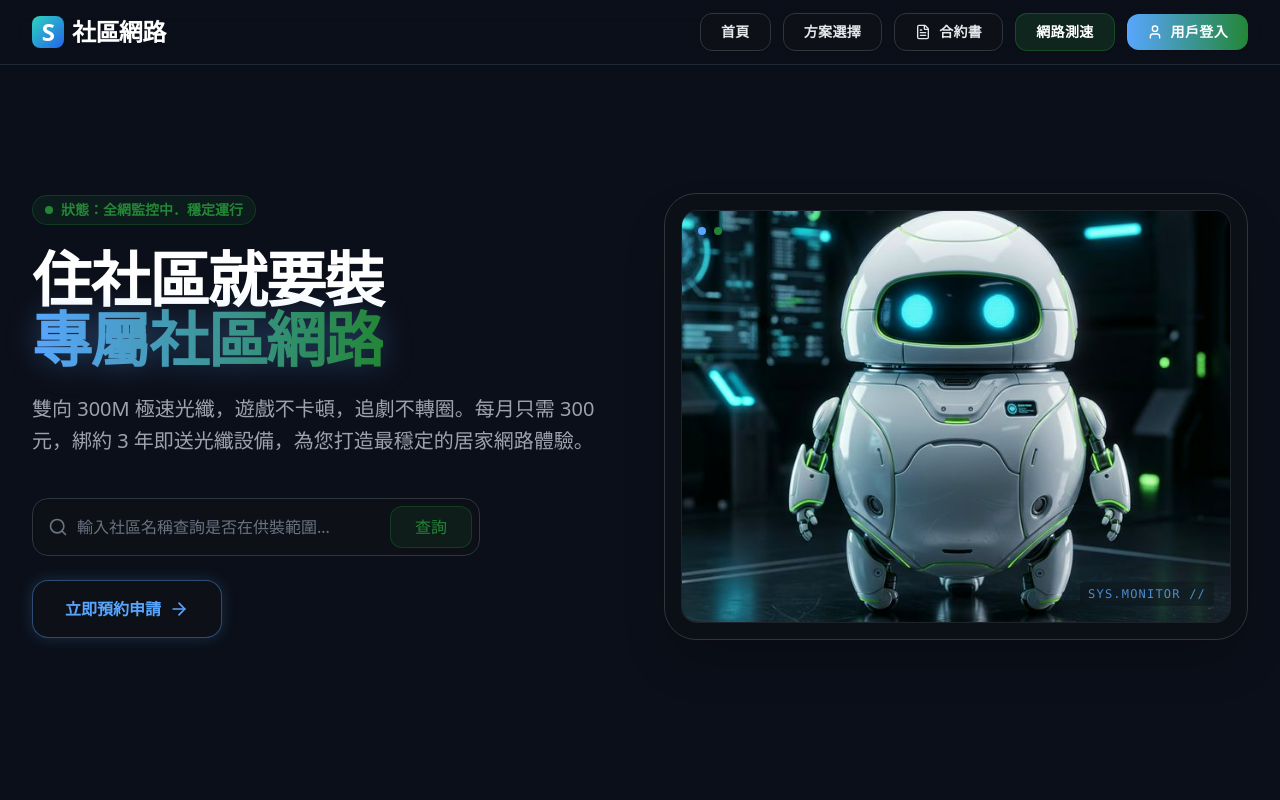
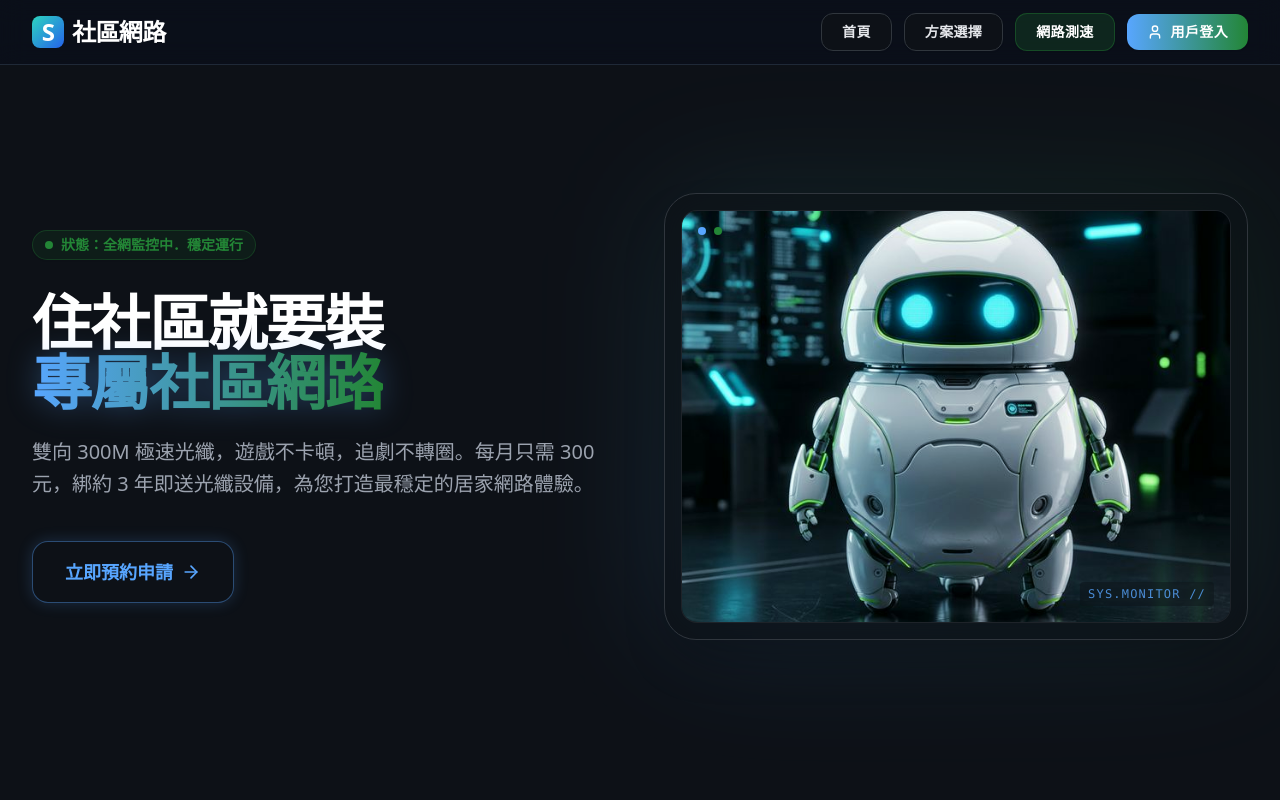
Before and after one commit to ianhuang110/fiber-network, a React (Vite) app: page /#/ in a window 1280 px wide. Shown: the top 800 px of the page. Built offline with nearby package versions, Linux system fonts and the light colour scheme.

Commit message:
調整首頁版面

```diff
--- a/src/App.tsx
+++ b/src/App.tsx
@@ -4,11 +4,10 @@ import ApplicationFlow from './pages/ApplicationFlow';
 import UserPortal from './pages/UserPortal';
 import { useState } from 'react';
 import { motion, AnimatePresence } from 'framer-motion';
-import { X, FileText, Download, User } from 'lucide-react';
+import { X, User } from 'lucide-react';
 
 function App() {
   const [showPlanModal, setShowPlanModal] = useState(false);
-  const [showContractModal, setShowContractModal] = useState(false);
   return (
     <Router>
       <div className="min-h-screen flex flex-col font-sans bg-[#0B0F19] text-gray-200">
@@ -33,13 +32,6 @@ function App() {
                 className="px-5 py-2 bg-[#0D1117] border border-[#30363D] hover:border-[#58A6FF]/60 hover:text-[#58A6FF] hover:bg-[#58A6FF]/5 text-gray-200 rounded-xl transition-all shadow-sm tracking-wide"
               >
                 方案選擇
-              </button>
-              <button
-                onClick={() => setShowContractModal(true)}
-                className="px-5 py-2 bg-[#0D1117] border border-[#30363D] hover:border-[#14B8A6]/60 hover:text-[#14B8A6] hover:bg-[#14B8A6]/5 text-gray-200 rounded-xl transition-all shadow-sm tracking-wide flex items-center gap-2 hidden sm:flex"
-              >
-                <FileText size={16} />
-                合約書
               </button>
               <a
                 href="https://speed.cloudflare.com/"
@@ -134,60 +126,6 @@ function App() {
           )}
         </AnimatePresence>
 
-        {/* Global Contract PDF Modal */}
-        <AnimatePresence>
-          {showContractModal && (
-            <motion.div
-              initial={{ opacity: 0 }} animate={{ opacity: 1 }} exit={{ opacity: 0 }}
-              className="fixed inset-0 z-[100] flex items-center justify-center p-4 sm:p-6 bg-black/80 backdrop-blur-sm"
-              onClick={() => setShowContractModal(false)}
-            >
-              <motion.div
-                initial={{ scale: 0.95, opacity: 0, y: 20 }} animate={{ scale: 1, opacity: 1, y: 0 }} exit={{ scale: 0.95, opacity: 0, y: 20 }}
-                onClick={(e) => e.stopPropagation()}
-                className="bg-[#131B2F] rounded-3xl w-full max-w-5xl h-[85vh] sm:h-[90vh] shadow-2xl flex flex-col border border-gray-800 overflow-hidden relative"
-              >
-                <div className="flex items-center justify-between px-6 py-4 border-b border-gray-800 bg-[#0B0F19]">
-                  <h3 className="text-xl font-bold text-white flex items-center gap-2">
-                    <FileText className="text-[#58A6FF]" size={20} />
-                    中華電信合約書
-                  </h3>
-                  <div className="flex items-center gap-3">
-                    <a
-                      href="/contract.pdf"
-                      download="中華電信社區網路合約書.pdf"
-                      className="px-4 py-1.5 bg-[#131B2F] border border-[#30363D] hover:border-[#58A6FF]/60 hover:bg-[#58A6FF]/10 text-gray-300 hover:text-[#58A6FF] rounded-lg transition-colors text-sm font-semibold flex items-center gap-2 shadow-sm"
-                    >
-                      <Download size={16} />
-                      <span className="hidden sm:inline">下載 PDF</span>
-                    </a>
-                    <button
-                      onClick={() => setShowContractModal(false)}
-                      className="p-2 text-gray-400 hover:text-white hover:bg-gray-800 rounded-full transition-colors"
-                    >
-                      <X size={24} />
-                    </button>
-                  </div>
-                </div>
-                <div className="flex-1 bg-gray-900 overflow-hidden relative">
-                  <div className="absolute inset-0 flex flex-col items-center justify-center p-8 text-center pointer-events-none z-0">
-                    <FileText className="text-gray-700 w-24 h-24 mb-4" />
-                    <p className="text-gray-500 font-medium text-lg">載入合約文件...</p>
-                    <p className="text-gray-600 mt-2 text-sm max-w-sm">
-                      (預設將讀取 public 資料夾下的 contract.pdf，若無法顯示請確認檔案路徑是否正確)
-                    </p>
-                  </div>
-
-                  <iframe
-                    src="/contract.pdf"
-                    className="w-full h-full relative z-10 border-0 bg-transparent"
-                    title="中華電信合約書"
-                  />
-                </div>
-              </motion.div>
-            </motion.div>
-          )}
-        </AnimatePresence>
       </div>
     </Router>
   );
--- a/src/pages/Home.tsx
+++ b/src/pages/Home.tsx
@@ -1,56 +1,23 @@
-import { ArrowRight, ArrowDownUp, Zap, Users, Search, CheckCircle2, X } from 'lucide-react';
+import { ArrowRight, ArrowDownUp, Zap, Users, CheckCircle2, X, FileText, Download } from 'lucide-react';
 import { useNavigate } from 'react-router-dom';
-import { motion } from 'framer-motion';
+import { motion, AnimatePresence } from 'framer-motion';
 import { useState } from 'react';
 
 export default function Home() {
   const navigate = useNavigate();
-  const [searchQuery, setSearchQuery] = useState('');
-  const [searchResult, setSearchResult] = useState<any>(null);
-  const [isSearching, setIsSearching] = useState(false);
-  const [showDropdown, setShowDropdown] = useState(false);
-
-  const handleSearch = async () => {
-    if (!searchQuery.trim()) {
-      alert('請先輸入社區名稱');
-      setSearchResult(null);
-      setShowDropdown(false);
-      return;
-    }
-
-    setIsSearching(true);
-    setShowDropdown(true);
-
-    try {
-      const response = await fetch(`http://localhost:3001/api/coverage?q=${encodeURIComponent(searchQuery)}`);
-      const data = await response.json();
-      setSearchResult(data);
-    } catch (error) {
-      console.error('Search API error:', error);
-      setSearchResult({ error: true, message: '系統連線異常，請稍後再試。' });
-    } finally {
-      setIsSearching(false);
-    }
-  };
+  const [showContractModal, setShowContractModal] = useState(false);
 
   return (
     <div className="flex flex-col flex-1">
-      {/* Hero Section */}
-      <section className="relative pt-32 pb-40 overflow-hidden">
-        {/* Deep background color (#0D1117) */}
-        <div className="absolute inset-0 bg-[#0D1117] -z-30"></div>
-
-        {/* Technological Pulse Grid (#30363D) */}
+      {/* Top Welcome Section */}
+      <section className="relative pt-32 pb-40 overflow-hidden bg-[#0D1117]">
         <div className="absolute inset-0 -z-20 bg-[linear-gradient(to_right,#30363D_1px,transparent_1px),linear-gradient(to_bottom,#30363D_1px,transparent_1px)] bg-[size:3rem_3rem] [mask-image:radial-gradient(ellipse_80%_60%_at_50%_0%,#000_80%,transparent_100%)] opacity-80"></div>
 
-        {/* Pulsing Light Nodes (Data Blue #58A6FF & Running Green #238636) */}
-        <div className="absolute top-[10%] left-[20%] w-[400px] h-[400px] bg-[#58A6FF]/15 rounded-full blur-[100px] mix-blend-screen animate-pulse -z-10"></div>
+        {/* Pulsing Light Nodes */}
+        <div className="absolute top-[10%] left-[20%] w-[400px] h-[400px] bg-[#58A6FF]/10 rounded-full blur-[100px] mix-blend-screen animate-pulse -z-10"></div>
         <div className="absolute bottom-[0%] right-[15%] w-[500px] h-[500px] bg-[#238636]/10 rounded-full blur-[120px] mix-blend-screen animate-pulse -z-10" style={{ animationDelay: '2s', animationDuration: '5s' }}></div>
 
-        {/* Scanline Overlay */}
-        <div className="absolute inset-0 -z-10 pointer-events-none mix-blend-overlay opacity-30" style={{ backgroundImage: 'linear-gradient(transparent 50%, rgba(0,0,0,0.2) 50%)', backgroundSize: '100% 4px' }}></div>
-
-        <div className="max-w-7xl mx-auto px-4 sm:px-6 lg:px-8 relative">
+        <div className="max-w-7xl mx-auto px-4 sm:px-6 lg:px-8 relative z-10">
           <div className="grid lg:grid-cols-2 gap-12 items-center">
             <motion.div
               initial={{ opacity: 0, y: 30 }}
@@ -65,79 +32,20 @@ export default function Home() {
                 </span>
                 狀態：全網監控中．穩定運行
               </div>
-              <h1 className="text-5xl lg:text-6xl font-extrabold text-white tracking-tight leading-tight mb-6">
+              <h1 className="text-5xl lg:text-6xl font-extrabold text-white tracking-tight leading-tight mb-6 mt-2">
                 住社區就要裝<br/>
                 <span className="text-transparent bg-clip-text bg-gradient-to-r from-[#58A6FF] to-[#238636] drop-shadow-[0_0_15px_rgba(88,166,255,0.3)]">
                   專屬社區網路
                 </span>
               </h1>
+
               <p className="text-xl text-gray-400 mb-10 leading-relaxed font-light">
                 雙向 300M 極速光纖，遊戲不卡頓，追劇不轉圈。每月只需 300 元，綁約 3 年即送光纖設備，為您打造最穩定的居家網路體驗。
               </p>
 
-              <div className="space-y-6">
-                {/* 1. 供裝/社區查詢框 */}
-                <div className="w-full max-w-md z-50">
-                  <div className="relative group">
-                    <div className="absolute inset-0 bg-gradient-to-r from-[#58A6FF]/20 to-[#238636]/20 rounded-2xl blur-lg opacity-0 group-focus-within:opacity-100 transition-opacity duration-500 -z-10"></div>
-                    <div className="absolute inset-y-0 left-0 pl-4 flex items-center pointer-events-none">
-                      <Search className="h-5 w-5 text-gray-500 group-focus-within:text-[#58A6FF] transition-colors" />
-                    </div>
-                    <input
-                      type="text"
-                      value={searchQuery}
-                      onChange={(e) => {
-                        setSearchQuery(e.target.value);
-                        if (e.target.value === '') {
-                          setShowDropdown(false);
-                          setSearchResult(null);
-                        }
-                      }}
-                      onKeyDown={(e) => {
-                        if (e.key === 'Enter') handleSearch();
-                      }}
-                      placeholder="輸入社區名稱查詢是否在供裝範圍..."
-                      className="w-full pl-11 pr-24 py-4 bg-[#0D1117] border border-[#30363D] focus:border-[#58A6FF]/50 text-white rounded-2xl outline-none placeholder-gray-500 shadow-inner transition-colors"
-                    />
               <button
-                      onClick={handleSearch}
-                      className="absolute right-2 top-2 bottom-2 px-6 bg-[#238636]/10 hover:bg-[#238636] text-[#238636] hover:text-white font-medium rounded-xl transition-all border border-[#238636]/30"
-                    >
-                      查詢
-                    </button>
-                  </div>
-
-                  {/* Dropdown Result */}
-                  {(showDropdown && (isSearching || searchResult)) && (
-                    <div className="mt-4 w-full bg-[#0D1117]/95 backdrop-blur-xl border border-[#30363D] rounded-2xl shadow-xl overflow-hidden animate-in fade-in slide-in-from-top-2 duration-300">
-                      <div className="p-4">
-                        {isSearching ? (
-                          <div className="flex items-center gap-3 text-gray-400 font-medium">
-                            <div className="w-4 h-4 rounded-full border-2 border-[#58A6FF] border-t-transparent animate-spin"></div>
-                            連線內部資料庫與外部線路系統中...
-                          </div>
-                        ) : searchResult ? (
-                          <div className={`p-4 rounded-xl border ${searchResult.error || (!searchResult.hasCoverage && searchResult.source === 'external_scraper') ? 'bg-red-900/10 border-red-500/30 text-red-400' : 'bg-[#238636]/10 border-[#238636]/30 text-[#238636] shadow-[0_0_15px_rgba(35,134,54,0.1)]'}`}>
-                            <p className="font-semibold text-lg leading-tight mb-1">{searchResult.message}</p>
-                            {searchResult.data && (
-                              <p className="text-sm opacity-90 mt-2 flex items-center gap-1">📍 匹配社區：{searchResult.data.name} <span className="px-2 py-0.5 ml-2 bg-[#238636]/20 rounded-md text-xs">{searchResult.data.speed}</span></p>
-                            )}
-                            {searchResult.source === 'external_scraper' && !searchResult.hasCoverage && (
-                              <p className="text-sm opacity-80 mt-2 font-light">👉 建議直接點擊下方按鈕預約申請，由專人為您人工勘查確認！</p>
-                            )}
-                          </div>
-                        ) : (
-                          <div className="text-gray-500 text-sm font-light">請輸入社區大樓名稱、建案或地址進行查詢</div>
-                        )}
-                      </div>
-                    </div>
-                  )}
-                </div>
-
-                <div className="flex flex-col sm:flex-row gap-4">
-                  <button
-                    onClick={() => navigate('/apply', { state: { prefillCommunity: searchResult?.data?.name || searchQuery } })}
-                    className="group relative px-8 py-4 bg-[#0D1117] border border-[#58A6FF]/40 text-white font-semibold rounded-2xl overflow-hidden shadow-[0_0_15px_rgba(88,166,255,0.2)] hover:shadow-[0_0_25px_rgba(88,166,255,0.4)] transition-all hover:-translate-y-1"
+                onClick={() => navigate('/apply')}
+                className="group relative px-8 py-4 bg-[#0D1117] border border-[#58A6FF]/40 text-white font-semibold text-lg rounded-2xl overflow-hidden shadow-[0_0_15px_rgba(88,166,255,0.2)] hover:shadow-[0_0_25px_rgba(88,166,255,0.4)] transition-all hover:-translate-y-1 inline-flex w-auto"
               >
                 <div className="absolute inset-0 bg-gradient-to-r from-[#58A6FF]/80 to-[#238636]/80 opacity-0 group-hover:opacity-20 transition-opacity duration-300"></div>
                 <span className="relative flex items-center justify-center gap-2 text-[#58A6FF] group-hover:text-[#79b8ff]">
@@ -145,8 +53,6 @@ export default function Home() {
                   <ArrowRight size={20} className="group-hover:translate-x-1 transition-transform" />
                 </span>
               </button>
-                </div>
-              </div>
             </motion.div>
 
             {/* Right Side Visuals */}
@@ -176,7 +82,6 @@ export default function Home() {
           </div>
         </div>
       </section>
-
 
       {/* Why Fiber Section */}
       <section className="relative py-24 bg-[#05080f] border-y border-[#30363D]/50 z-10">
@@ -233,7 +138,7 @@ export default function Home() {
         </div>
       </section>
 
-      {/* 2. Comparison Section */}
+      {/* Comparison Section */}
       <section className="relative py-24 bg-[#0D1117] z-10 border-b border-[#30363D]/50">
         <div className="max-w-4xl mx-auto px-4 sm:px-6 lg:px-8">
           <motion.div
@@ -285,6 +190,72 @@ export default function Home() {
         </div>
       </section>
 
+      {/* Contract Trigger Section at the bottom */}
+      <section className="relative py-16 bg-[#05080f] z-10 border-t border-[#30363D]/50 border-b">
+        <div className="max-w-4xl mx-auto px-4 sm:px-6 lg:px-8 text-center">
+          <h2 className="text-2xl font-bold text-white mb-6">申請前請先詳閱合約書</h2>
+          <button
+            onClick={() => setShowContractModal(true)}
+            className="inline-flex items-center gap-2 px-8 py-4 bg-[#131B2F] border border-[#30363D] hover:border-[#58A6FF]/60 hover:bg-[#58A6FF]/10 text-gray-200 hover:text-[#58A6FF] font-semibold text-lg rounded-xl transition-all shadow-md group border-2"
+          >
+            <FileText className="text-[#58A6FF] group-hover:scale-110 transition-transform" size={24} />
+            點此檢視中華電信合約書
+          </button>
+        </div>
+      </section>
+
+      {/* Contract Modal */}
+      <AnimatePresence>
+        {showContractModal && (
+          <motion.div
+            initial={{ opacity: 0 }} animate={{ opacity: 1 }} exit={{ opacity: 0 }}
+            className="fixed inset-0 z-[100] flex items-center justify-center p-4 sm:p-6 bg-black/80 backdrop-blur-sm"
+            onClick={() => setShowContractModal(false)}
+          >
+            <motion.div
+              initial={{ scale: 0.95, opacity: 0, y: 20 }} animate={{ scale: 1, opacity: 1, y: 0 }} exit={{ scale: 0.95, opacity: 0, y: 20 }}
+              onClick={(e) => e.stopPropagation()}
+              className="bg-[#131B2F] rounded-3xl w-full max-w-5xl h-[85vh] sm:h-[90vh] shadow-2xl flex flex-col border border-gray-800 overflow-hidden relative"
+            >
+              <div className="flex items-center justify-between px-6 py-4 border-b border-gray-800 bg-[#0B0F19]">
+                <h3 className="text-xl font-bold text-white flex items-center gap-2">
+                  <FileText className="text-[#58A6FF]" size={20} />
+                  中華電信合約書
+                </h3>
+                <div className="flex items-center gap-3">
+                  <a
+                    href="/contract.pdf"
+                    download="中華電信社區網路合約書.pdf"
+                    className="px-4 py-1.5 bg-[#131B2F] border border-[#30363D] hover:border-[#58A6FF]/60 hover:bg-[#58A6FF]/10 text-gray-300 hover:text-[#58A6FF] rounded-lg transition-colors text-sm font-semibold flex items-center gap-2 shadow-sm"
+                  >
+                    <Download size={16} />
+                    <span className="hidden sm:inline">下載 PDF</span>
+                  </a>
+                  <button
+                    onClick={() => setShowContractModal(false)}
+                    className="p-2 text-gray-400 hover:text-white hover:bg-gray-800 rounded-full transition-colors"
+                  >
+                    <X size={24} />
+                  </button>
+                </div>
+              </div>
+              <div className="flex-1 bg-gray-900 overflow-hidden relative">
+                <div className="absolute inset-0 flex flex-col items-center justify-center p-8 text-center pointer-events-none z-0">
+                  <FileText className="text-gray-700 w-24 h-24 mb-4" />
+                  <p className="text-gray-500 font-medium text-lg">載入合約文件...</p>
+                </div>
+
+                <iframe
+                  src="/contract.pdf"
+                  className="w-full h-full relative z-10 border-0 bg-transparent"
+                  title="中華電信合約書"
+                />
+              </div>
+            </motion.div>
+          </motion.div>
+        )}
+      </AnimatePresence>
+
     </div>
   );
 }
```
Lines whose indentation alone changed are shown as unchanged.
